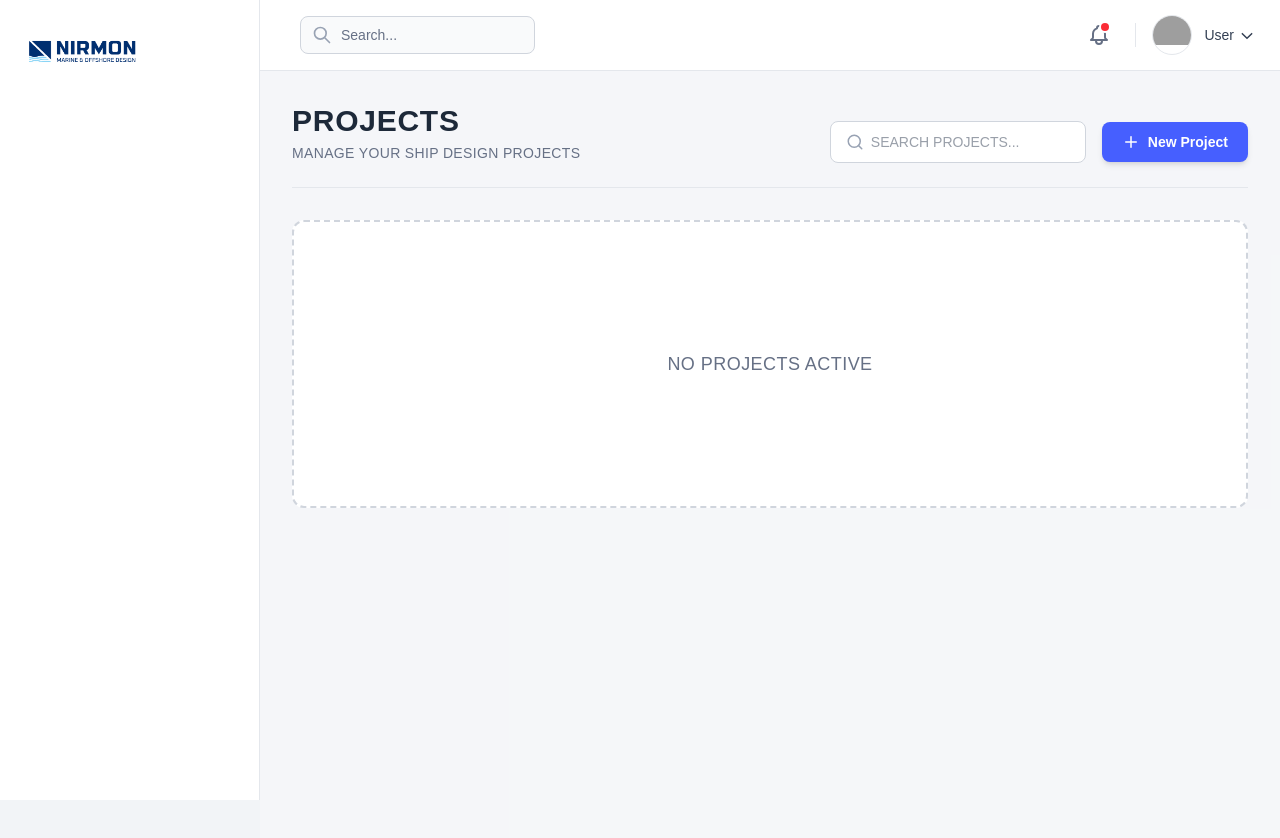
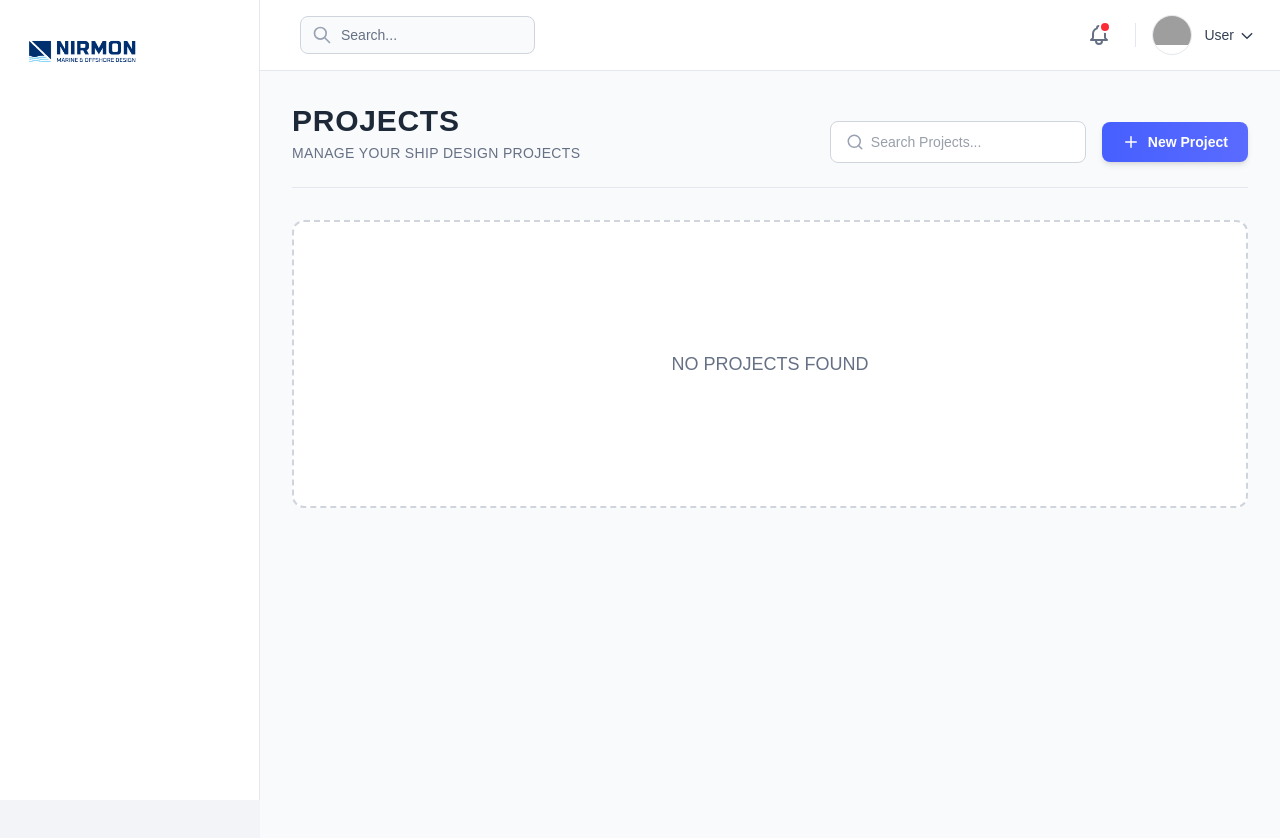
Before and after one commit to RooseSouza/NIRMON-AI, a React (Vite) app in the folder frontend/: page /projects in a window 1280 px wide. Shown: the top 838 px of the page. Built offline with nearby package versions, Linux system fonts and the light colour scheme; grey boxes are pictures that could not be loaded; a web font is replaced by a local one.

Commit message:
input parameter

```diff
--- a/frontend/src/pages/Projects.tsx
+++ b/frontend/src/pages/Projects.tsx
@@ -4,39 +4,92 @@ import { Plus, Search, Ship } from "lucide-react";
 
 const Projects: React.FC = () => {
   const navigate = useNavigate();
+
   const [projects, setProjects] = useState<any[]>([]);
+  const [searchTerm, setSearchTerm] = useState("");
 
+  // 🔄 Load projects every time page opens
   useEffect(() => {
-    // 1. Fetch the projects from localStorage
-    // This ensures newly created projects like "MV ship" show up immediately
-    const savedProjects = JSON.parse(localStorage.getItem("projects") || "[]");
-    setProjects(savedProjects);
+    const loadProjects = () => {
+      const savedProjects = JSON.parse(
+        localStorage.getItem("projects") || "[]"
+      );
+      setProjects(savedProjects);
+    };
+
+    loadProjects();
+
+    // Optional: reload when user comes back
+    window.addEventListener("focus", loadProjects);
+
+    return () => window.removeEventListener("focus", loadProjects);
   }, []);
 
+  // 🔎 Filter logic
+  const filteredProjects = projects.filter((project) =>
+    project.projectName
+      ?.toLowerCase()
+      .includes(searchTerm.toLowerCase())
+  );
+
   return (
-    <div className="w-full h-full flex flex-col px-8 py-8 bg-gray-50/50 min-h-screen">
+    <div className="w-full min-h-screen flex flex-col px-8 py-8 bg-gray-50">
+
       {/* ================= HEADER ================= */}
       <div className="flex justify-between items-end mb-8 border-b border-gray-200 pb-6">
+
+        {/* Title */}
         <div>
-          <h1 className="text-3xl font-bold text-gray-800 tracking-wide uppercase">Projects</h1>
-          <p className="text-gray-500 text-sm mt-1 tracking-wide uppercase">
+          <h1 className="text-3xl font-bold text-gray-800 uppercase tracking-wide">
+            Projects
+          </h1>
+          <p className="text-gray-500 text-sm mt-1 uppercase tracking-wide">
             Manage your ship design projects
           </p>
         </div>
 
+        {/* Actions */}
         <div className="flex items-center gap-4">
+
+          {/* Search */}
           <div className="relative">
-            <Search size={18} className="absolute left-4 top-1/2 -translate-y-1/2 text-gray-400" />
+            <Search
+              size={18}
+              className="absolute left-4 top-1/2 -translate-y-1/2 text-gray-400"
+            />
             <input
               type="text"
-              placeholder="SEARCH PROJECTS..."
-              className="pl-10 pr-4 py-2.5 w-64 rounded-lg border border-gray-300 bg-white text-gray-700 text-sm focus:outline-none focus:ring-2 focus:ring-blue-500 transition-all"
+              placeholder="Search Projects..."
+              value={searchTerm}
+              onChange={(e) => setSearchTerm(e.target.value)}
+              className="
+                pl-10 pr-4 py-2.5
+                w-64
+                rounded-lg
+                border border-gray-300
+                bg-white
+                text-gray-700 text-sm
+                focus:outline-none
+                focus:ring-2 focus:ring-blue-500
+                transition-all
+              "
             />
           </div>
 
+          {/* New Project Button */}
           <button
             onClick={() => navigate("/projects/new")}
-            className="inline-flex items-center gap-2 px-5 py-2.5 rounded-lg bg-[#465FFF] text-white text-sm font-semibold shadow-md hover:bg-[#3548F5] transition-all"
+            className="
+              inline-flex items-center gap-2
+              px-5 py-2.5
+              rounded-lg
+              bg-gradient-to-r from-[#465FFF] to-[#5A6BFF]
+              text-white text-sm font-semibold
+              shadow-md
+              hover:from-[#3548F5] hover:to-[#4B5CFF]
+              hover:shadow-lg
+              transition-all duration-300
+            "
           >
             <Plus size={18} />
             New Project
@@ -46,23 +99,62 @@ const Projects: React.FC = () => {
 
       {/* ================= CONTENT ================= */}
       <div className="flex-1">
-        {projects.length === 0 ? (
-          <div className="w-full h-72 border-2 border-dashed border-gray-300 rounded-xl flex flex-col items-center justify-center text-gray-500 bg-white">
-            <p className="text-lg font-medium tracking-wide uppercase">No Projects Active</p>
+
+        {filteredProjects.length === 0 ? (
+          <div className="
+            w-full h-72
+            border-2 border-dashed border-gray-300
+            rounded-xl
+            flex flex-col items-center justify-center
+            text-gray-500
+            bg-white
+          ">
+            <p className="text-lg font-medium uppercase">
+              No Projects Found
+            </p>
           </div>
         ) : (
           <div className="grid grid-cols-1 md:grid-cols-2 lg:grid-cols-3 gap-6">
-            {projects.map((project) => (
+
+            {filteredProjects.map((project) => (
               <div
                 key={project.id}
-                // NAVIGATION TRIGGER: This matches your AppRoutes bridge
-                onClick={() => navigate(`/projects/${project.id}/parameters`)}
-                className="group bg-white border border-gray-200 rounded-xl p-8 shadow-sm hover:shadow-xl hover:border-blue-500 transition-all cursor-pointer relative min-h-[180px]"
+                onClick={() =>
+                  navigate(`/projects/${project.id}/parameters`)
+                }
+                className="
+                  group
+                  bg-white
+                  border border-gray-200
+                  rounded-xl
+                  p-8
+                  shadow-sm
+                  hover:shadow-xl
+                  hover:border-blue-500
+                  hover:-translate-y-1
+                  transition-all duration-300
+                  cursor-pointer
+                  relative
+                  min-h-[180px]
+                "
               >
+
+                {/* Top Row */}
                 <div className="flex justify-between items-start mb-6">
-                  <span className="px-3 py-1 rounded bg-blue-50 text-blue-600 text-[10px] font-bold uppercase border border-blue-100">
+
+                  <span className="
+                    px-3 py-1
+                    rounded
+                    bg-blue-50
+                    text-blue-600
+                    text-[10px]
+                    font-bold
+                    uppercase
+                    border border-blue-100
+                  ">
                     {project.projectCode || "NO CODE"}
                   </span>
+
                   <div className="flex items-center gap-2">
                     <span className="w-2 h-2 rounded-full bg-green-500"></span>
                     <span className="text-xs font-semibold text-green-600 uppercase">
@@ -71,15 +163,31 @@ const Projects: React.FC = () => {
                   </div>
                 </div>
 
-                <h3 className="text-2xl font-bold text-gray-900 mb-1 group-hover:text-blue-600 transition-colors">
+                {/* Project Name */}
+                <h3 className="
+                  text-2xl font-bold text-gray-900 mb-1
+                  group-hover:text-blue-600
+                  transition-colors
+                ">
                   {project.projectName}
                 </h3>
-                <p className="text-gray-500 text-sm">{project.vesselType}</p>
 
-                {/* Visual Ship Icon decoration */}
-                <Ship className="absolute right-4 bottom-4 w-12 h-12 text-gray-100 group-hover:text-blue-50 transition-colors" />
+                {/* Vessel Type */}
+                <p className="text-gray-500 text-sm">
+                  {project.vesselType}
+                </p>
+
+                {/* Decorative Icon */}
+                <Ship className="
+                  absolute right-4 bottom-4
+                  w-12 h-12
+                  text-gray-100
+                  group-hover:text-blue-50
+                  transition-colors
+                " />
               </div>
             ))}
+
           </div>
         )}
       </div>
--- a/frontend/src/routes/AppRoutes.tsx
+++ b/frontend/src/routes/AppRoutes.tsx
@@ -1,49 +1,51 @@
 import React from "react";
 import { Routes, Route, Navigate } from "react-router-dom";
+
+import ProtectedRoute from "./ProtectedRoute";
+
 import Dashboard from "../pages/Dashboard";
 import Projects from "../pages/Projects";
 import NewProject from "../pages/NewProject";
-import InputParameters from "../pages/InputParameter";
+import InputParameter from "../pages/InputParameter";
 import Login from "../pages/Login";
 import Users from "../pages/Users";
 
-/**
- * AppRoutes defines the navigation structure for Nirmon AI.
- * The dynamic :projectId segment allows the InputParameters page to
- * load the specific vessel data (like "MV ship") from localStorage.
- */
 const AppRoutes: React.FC = () => {
   return (
     <Routes>
-      {/* 1. Initial Entry: Redirects to Dashboard */}
+
+      {/* 1️⃣ Public Route */}
+      <Route path="/login" element={<Login />} />
+
+      {/* 2️⃣ Protected Routes */}
+      <Route element={<ProtectedRoute />}>
+
+        {/* Default redirect */}
         <Route path="/" element={<Navigate to="/dashboard" replace />} />
 
-      {/* 2. Authentication */}
-      <Route path="/login" element={<Login />} />
+        {/* Dashboard */}
+        <Route path="/dashboard" element={<Dashboard />} />
 
-      {/* 3. Project Dashboard (The Grid of Ship Cards) */}
+        {/* Projects */}
         <Route path="/projects" element={<Projects />} />
 
-      {/* 4. Project Creation Form */}
+        {/* Create Project */}
         <Route path="/projects/new" element={<NewProject />} />
 
-      {/* 5. THE BRIDGE:
-          This route matches the navigate function in Projects.tsx.
-          When clicking a card, the :projectId captures the unique ID.
-      */}
+        {/* ✅ VERY IMPORTANT ROUTE (YOU WERE MISSING THIS) */}
         <Route
           path="/projects/:projectId/parameters"
-        element={<InputParameters />}
+          element={<InputParameter />}
         />
 
-      {/* 6. Admin and User Management */}
+        {/* Users */}
         <Route path="/users" element={<Users />} />
 
-      {/* 7. Main Dashboard View */}
-      <Route path="/dashboard" element={<Dashboard />} />
+      </Route>
 
-      {/* 8. Fallback: Catch-all redirect for any broken links */}
+      {/* 3️⃣ Fallback */}
       <Route path="*" element={<Navigate to="/dashboard" replace />} />
+
     </Routes>
   );
 };
--- a/frontend/src/routes/ProtectedRoute.tsx
+++ b/frontend/src/routes/ProtectedRoute.tsx
@@ -1,13 +1,25 @@
-import { Navigate, Outlet } from "react-router-dom";
+import { Navigate, Outlet, useLocation } from "react-router-dom";
 
 const ProtectedRoute = () => {
+  const location = useLocation();
+
+  // Get token from localStorage
   const token = localStorage.getItem("token");
-  console.log("TOKEN:", localStorage.getItem("token"));
 
+  console.log("Protected Route Check → TOKEN:", token);
+
+  // If no token → redirect to login
   if (!token) {
-    return <Navigate to="/login" replace />;
+    return (
+      <Navigate
+        to="/login"
+        state={{ from: location }}
+        replace
+      />
+    );
   }
 
+  // If token exists → allow access
   return <Outlet />;
 };
 
```
Also changed, not shown: frontend/src/components/layout/modules.tsx (added). Lines whose indentation alone changed are shown as unchanged.
